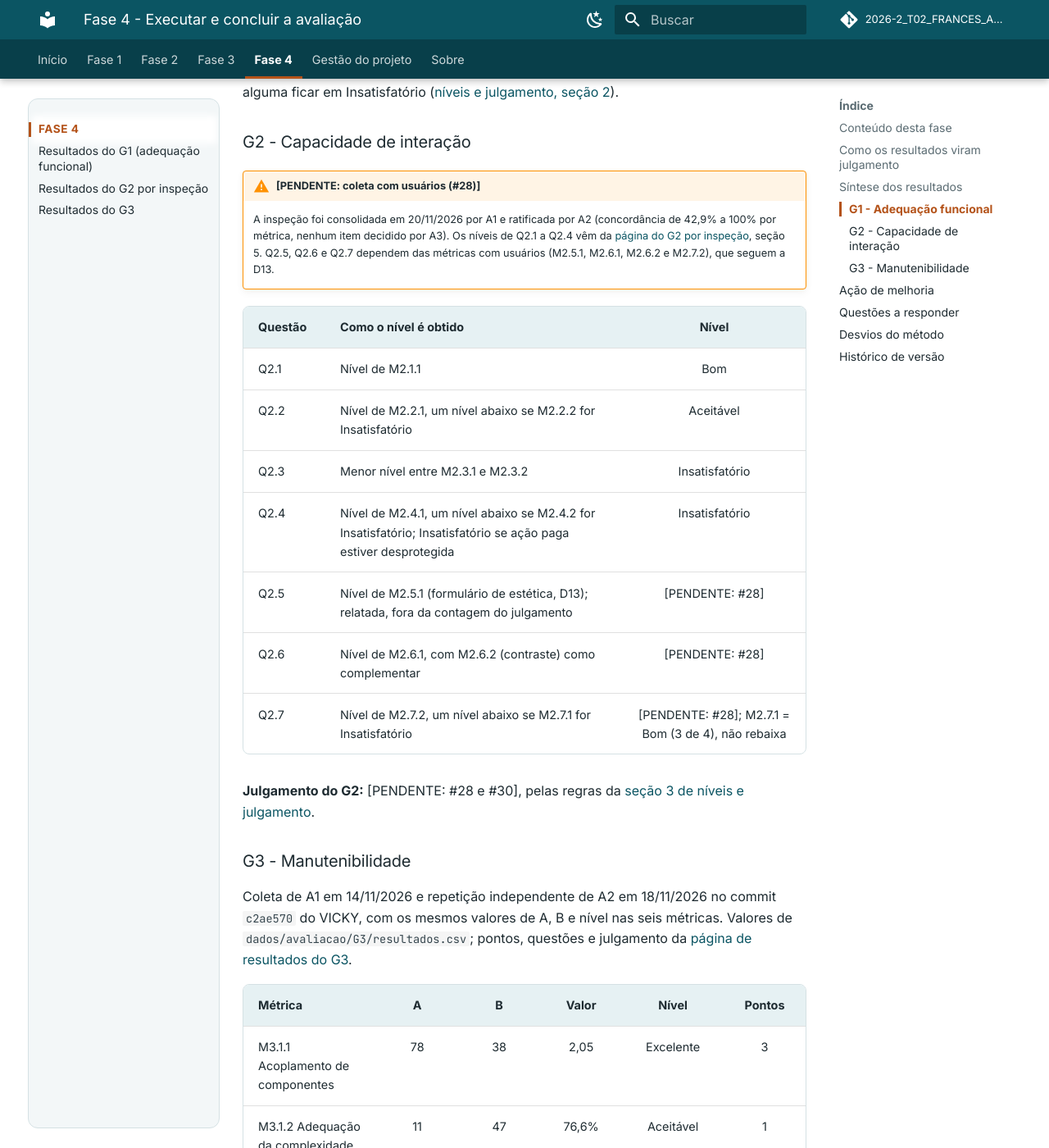
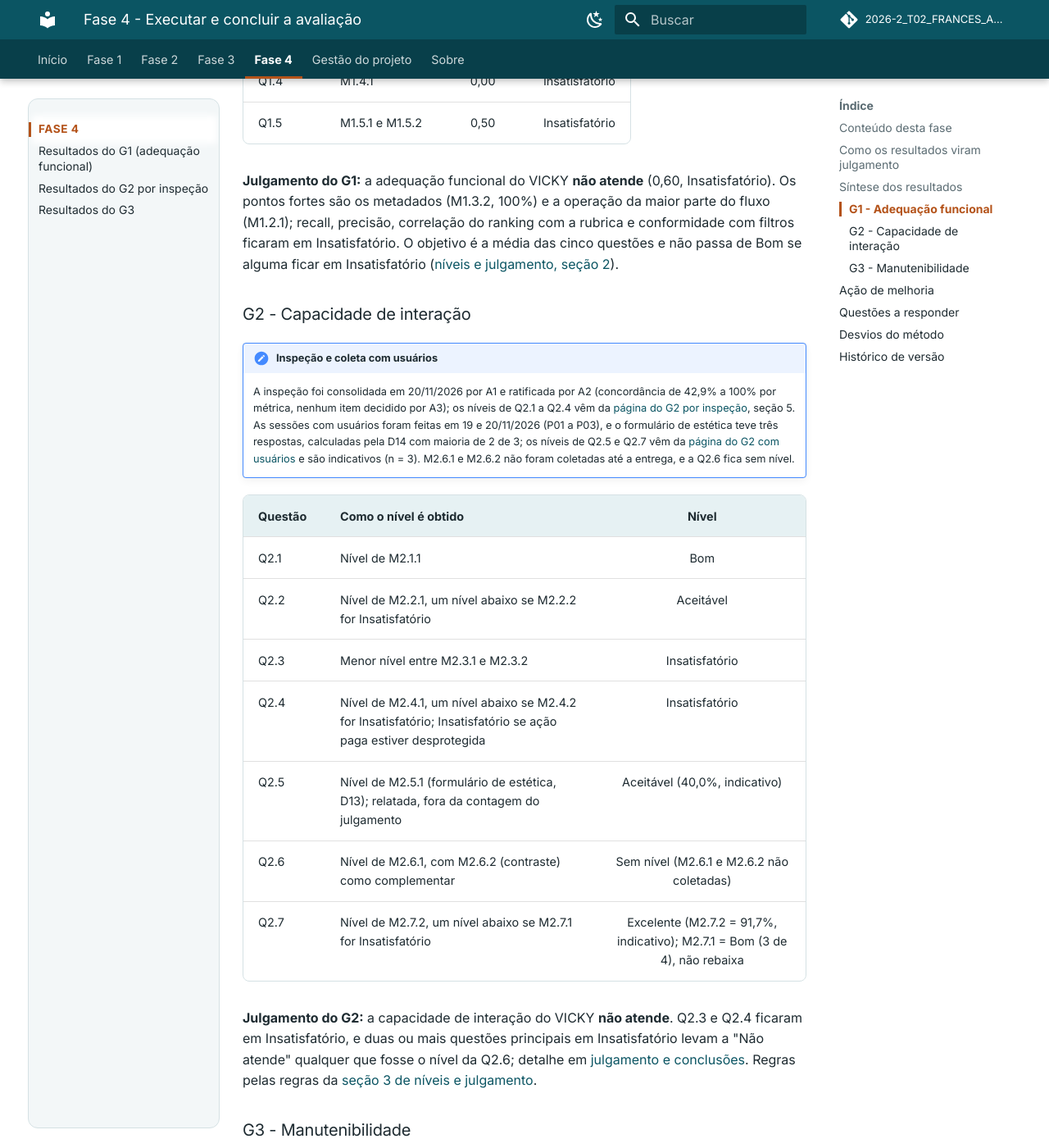
Before and after one commit to FCTE-Qualidade-de-Software-1/2026-2_T02_FRANCES_ALLEN, an MkDocs documentation site: the page built from docs/fase-4/index.md, in a window 1280 px wide and 1400 px high, scrolled down 4630 px. Shown: the whole window at 82% size. Built offline with MkDocs 1.6.1 and Material for MkDocs 9.7.7, drawn with Linux system fonts in a browser that asks for light colours; comment, search, counter and statistics services are not loaded; some of the changed text lies outside the part shown.

Commit message:
Fase 4: G2 com usuários, julgamento do G2, links e desvios na página da fase; rascunho do artigo sai do repositório (revisão da Larissa, #31)

```diff
--- a/docs/fase-4/index.md
+++ b/docs/fase-4/index.md
@@ -1,9 +1,9 @@
 # Fase 4 - Executar e concluir a avaliação
 
-Quarta e última fase do processo de avaliação de produto da família **SQuaRE** (ISO/IEC 25040:2024). Os métodos da [Fase 3](../fase-3/index.md) são executados, as medidas são obtidas, as questões do GQM da [Fase 2](../fase-2/index.md) são respondidas e a qualidade do VICKY é julgada contra os níveis e critérios definidos antes da coleta. A fase fecha com as conclusões e com uma ação de melhoria medida antes e depois.
+Quarta e última fase do processo de avaliação de produto da família **SQuaRE** (ISO/IEC 25040:2024). Os métodos da [Fase 3](../fase-3/index.md) são executados, as medidas são obtidas, as questões do GQM da [Fase 2](../fase-2/index.md) são respondidas e a qualidade do VICKY é julgada contra os níveis e critérios definidos antes da coleta. A fase fecha com as conclusões e com uma ação de melhoria proposta e sua medida de verificação; a medida depois da melhoria não foi feita até a entrega (ver os desvios).
 
-!!! warning "Fase em execução"
-    Coleta de 14 a 20/11/2026 e entrega final em 22/11/2026, conforme o [cronograma](../fase-3/cronograma.md). Cada página abaixo indica o estado da sua coleta. Esta página só mostra valor que já está em arquivo do repositório; o que ainda não foi calculado aparece como **[PENDENTE]**.
+!!! note "Fase concluída na Entrega 2"
+    Coleta de 14 a 20/11/2026 e entrega final em 22/11/2026, conforme o [cronograma](../fase-3/cronograma.md). Esta página só mostra valor que está em arquivo do repositório. O que não foi medido até a entrega está declarado como desvio: M2.6.1 e M2.6.2 (Q2.6 sem nível) e a medida depois da ação de melhoria.
 
 ## Conteúdo desta fase
 
@@ -11,9 +11,9 @@ Quarta e última fase do processo de avaliação de produto da família **SQuaRE
 |--------|----------|-------------|:-----:|----------------------|
 | [Resultados do G1](resultados-g1.md) (adequação funcional) | Triagens T1 a T4, julgamento de A1 e A2, kappa, M1.1.1 a M1.5.2 e respostas de Q1.1 a Q1.5 | Larissa Gomes | #26 | Concluído (PR #36): oito métricas, kappa de T1 a T4 e respostas de Q1.1 a Q1.5 |
 | [Resultados do G2 por inspeção](resultados-g2-inspecao.md) | M2.1.1 a M2.4.2 e M2.7.1, concordância entre avaliadores e respostas das questões | Gabriel Fae | #27 | Concluído (PRs #34 e #37): consolidação de A1 e A2, oito métricas e respostas de Q2.1 a Q2.4 e parte da Q2.7 |
-| Resultados do G2 com usuários | Formulário de estética, sessões remotas, teste com teclado e axe DevTools: M2.5.1, M2.6.1, M2.6.2 e M2.7.2 | João Felipe Oliveira | #28 | Coleta replanejada pela [D13](../gestao/decisoes.md#d13-adaptar-a-coleta-com-usuarios-ao-prazo-da-entrega-2); sessões em andamento em 22/11 |
+| [Resultados do G2 com usuários](resultados-g2-usuarios.md) | Formulário de estética, sessões remotas, teste com teclado e axe DevTools: M2.5.1, M2.6.1, M2.6.2 e M2.7.2 | João Felipe Oliveira e Gabriel Fae | #28 | Sessões em 19 e 20/11/2026 (P01 a P03) e formulário com três respostas (D14); M2.7.2 e M2.5.1 calculadas; M2.6.1 e M2.6.2 não coletadas |
 | [Resultados do G3](resultados-g3.md) (manutenibilidade) e ação de melhoria | M3.1.1 a M3.3.1 na linha de base de 14/11, repetição por A2, julgamento do G3 e candidata de melhoria | Guilherme Moura | #29 | Linha de base, repetição e julgamento concluídos (PR #35); ação de melhoria e medida depois pendentes |
-| Julgamento e conclusões | Julgamento por característica, relação entre as características, ligação com o propósito da Fase 1 e sugestões ao requisitante | Guilherme Maciel | #30 | Primeira versão no repositório (PR #38); falta incorporar o G1 e o G2 com usuários |
+| [Julgamento e conclusões](julgamento-e-conclusoes.md) | Julgamento por característica, relação entre as características, ligação com o propósito da Fase 1 e sugestões ao requisitante | Guilherme Maciel | #30 | Consolidado com G1, G2 e G3 (PRs #38, #40 e #41) |
 
 ## Como os resultados viram julgamento
 
@@ -30,7 +30,7 @@ O caminho de cada número até a conclusão segue as regras da Fase 2, sem mudan
 | Objetivo | Métricas medidas | Perfil das questões | Pontuação do objetivo | Nível | Julgamento do VICKY | Fonte |
 |----------|:----------------:|---------------------|:---------------------:|:-----:|---------------------|-------|
 | G1 - Adequação funcional | 8 de 8 | Q1.1 Insatisfatório (0,00) · Q1.2 Aceitável (1,00) · Q1.3 Aceitável (1,50) · Q1.4 Insatisfatório (0,00) · Q1.5 Insatisfatório (0,50) | 0,60 | Insatisfatório | **Não atende** | [Resultados do G1](resultados-g1.md) |
-| G2 - Capacidade de interação | 8 por inspeção; 4 com usuários [PENDENTE: #28] | Q2.1 Bom · Q2.2 Aceitável · Q2.3 Insatisfatório · Q2.4 Insatisfatório · Q2.5 a Q2.7 [PENDENTE: #28] | [PENDENTE: #28] | [PENDENTE: #28] | [PENDENTE: #30] | [Resultados do G2 por inspeção](resultados-g2-inspecao.md) |
+| G2 - Capacidade de interação | 8 de 8 por inspeção; 2 de 4 com usuários (M2.6.1 e M2.6.2 não coletadas) | Q2.1 Bom · Q2.2 Aceitável · Q2.3 Insatisfatório · Q2.4 Insatisfatório · Q2.5 Aceitável (indicativo) · Q2.6 sem nível · Q2.7 Excelente (indicativo) | - | - | **Não atende** | [Resultados do G2 por inspeção](resultados-g2-inspecao.md) e [com usuários](resultados-g2-usuarios.md) |
 | G3 - Manutenibilidade | 6 de 6 | Q3.1 Bom (2,00) · Q3.2 Aceitável (1,00) · Q3.3 Aceitável (1,00) | 1,33 | Aceitável | **Atende parcialmente** | [Resultados do G3](resultados-g3.md) |
 
 _Tabela 1 - Síntese do julgamento por objetivo. Fonte: elaborada pela equipe a partir das páginas de resultados de cada objetivo._
@@ -66,8 +66,8 @@ Coleta de 17 a 20/11/2026 nos temas T1 a T4, com repetição de T1 e T3 e as exe
 
 ### G2 - Capacidade de interação
 
-!!! warning "[PENDENTE: coleta com usuários (#28)]"
-    A inspeção foi consolidada em 20/11/2026 por A1 e ratificada por A2 (concordância de 42,9% a 100% por métrica, nenhum item decidido por A3). Os níveis de Q2.1 a Q2.4 vêm da [página do G2 por inspeção](resultados-g2-inspecao.md), seção 5. Q2.5, Q2.6 e Q2.7 dependem das métricas com usuários (M2.5.1, M2.6.1, M2.6.2 e M2.7.2), que seguem a D13.
+!!! note "Inspeção e coleta com usuários"
+    A inspeção foi consolidada em 20/11/2026 por A1 e ratificada por A2 (concordância de 42,9% a 100% por métrica, nenhum item decidido por A3); os níveis de Q2.1 a Q2.4 vêm da [página do G2 por inspeção](resultados-g2-inspecao.md), seção 5. As sessões com usuários foram feitas em 19 e 20/11/2026 (P01 a P03), e o formulário de estética teve três respostas, calculadas pela D14 com maioria de 2 de 3; os níveis de Q2.5 e Q2.7 vêm da [página do G2 com usuários](resultados-g2-usuarios.md) e são indicativos (n = 3). M2.6.1 e M2.6.2 não foram coletadas até a entrega, e a Q2.6 fica sem nível.
 
 | Questão | Como o nível é obtido | Nível |
 |---------|-----------------------|:-----:|
@@ -75,11 +75,11 @@ Coleta de 17 a 20/11/2026 nos temas T1 a T4, com repetição de T1 e T3 e as exe
 | Q2.2 | Nível de M2.2.1, um nível abaixo se M2.2.2 for Insatisfatório | Aceitável |
 | Q2.3 | Menor nível entre M2.3.1 e M2.3.2 | Insatisfatório |
 | Q2.4 | Nível de M2.4.1, um nível abaixo se M2.4.2 for Insatisfatório; Insatisfatório se ação paga estiver desprotegida | Insatisfatório |
-| Q2.5 | Nível de M2.5.1 (formulário de estética, D13); relatada, fora da contagem do julgamento | [PENDENTE: #28] |
-| Q2.6 | Nível de M2.6.1, com M2.6.2 (contraste) como complementar | [PENDENTE: #28] |
-| Q2.7 | Nível de M2.7.2, um nível abaixo se M2.7.1 for Insatisfatório | [PENDENTE: #28]; M2.7.1 = Bom (3 de 4), não rebaixa |
+| Q2.5 | Nível de M2.5.1 (formulário de estética, D13); relatada, fora da contagem do julgamento | Aceitável (40,0%, indicativo) |
+| Q2.6 | Nível de M2.6.1, com M2.6.2 (contraste) como complementar | Sem nível (M2.6.1 e M2.6.2 não coletadas) |
+| Q2.7 | Nível de M2.7.2, um nível abaixo se M2.7.1 for Insatisfatório | Excelente (M2.7.2 = 91,7%, indicativo); M2.7.1 = Bom (3 de 4), não rebaixa |
 
-**Julgamento do G2:** [PENDENTE: #28 e #30], pelas regras da [seção 3 de níveis e julgamento](../fase-2/niveis-e-julgamento.md#3-regras-do-g2-capacidade-de-interacao).
+**Julgamento do G2:** a capacidade de interação do VICKY **não atende**. Q2.3 e Q2.4 ficaram em Insatisfatório, e duas ou mais questões principais em Insatisfatório levam a "Não atende" qualquer que fosse o nível da Q2.6; detalhe em [julgamento e conclusões](julgamento-e-conclusoes.md). Regras pelas regras da [seção 3 de níveis e julgamento](../fase-2/niveis-e-julgamento.md#3-regras-do-g2-capacidade-de-interacao).
 
 ### G3 - Manutenibilidade
 
@@ -116,14 +116,15 @@ O principal achado é a concentração da dívida técnica em `src/vicky/pipelin
 | Alvo | `run_full_pipeline` em `src/vicky/pipeline.py`, com `logging` no lugar de `print` ([candidata do G3](resultados-g3.md#7-sugestao-de-acao-de-melhoria-candidata-do-g3)) |
 | Métricas de verificação | M3.1.2, M3.2.3 e M3.3.1, pelo mesmo método do G3 com outro commit (`COMMIT=<hash> coletar.sh`) |
 | Antes | M3.1.2 = 76,6%; M3.2.3 = 0,0%; M3.3.1 = 63,17% (`dados/avaliacao/G3/resultados.csv`) |
-| Depois | [PENDENTE: commit da melhoria e coleta depois (#29)] |
+| Depois | Não medido até a entrega: a ação fica como proposta, com a verificação definida acima (ver os desvios) |
 
 ## Questões a responder
 
 | Objetivo | Questões | Onde a resposta fica |
 |----------|----------|----------------------|
 | G1 - Adequação funcional | Q1.1 a Q1.5 | [Resultados do G1](resultados-g1.md) |
-| G2 - Capacidade de interação | Q2.1 a Q2.7 | [Resultados do G2 por inspeção](resultados-g2-inspecao.md) e com usuários |
+| G2 - Capacidade de interação | Q2.1 a Q2.7 | [Resultados do G2 por inspeção](resultados-g2-inspecao.md) e [com usuários](resultados-g2-usuarios.md) |
+| Julgamento final | G1, G2 e G3 | [Julgamento e conclusões](julgamento-e-conclusoes.md) |
 | G3 - Manutenibilidade | Q3.1 a Q3.3 | [Resultados do G3](resultados-g3.md) |
 
 ## Desvios do método
@@ -132,7 +133,11 @@ Toda diferença entre o que a Fase 3 previu e o que foi executado é registrada
 
 | Data | Método | Desvio | Motivo | Efeito na medida |
 |------|--------|--------|--------|------------------|
-| 19/11/2026 | G2 com usuários | M2.5.1 passa a formulário online assíncrono com cinco respondentes; M2.7.2 passa a sessões remotas com três participantes válidos e regra da maioria ([D13](../gestao/decisoes.md#d13-adaptar-a-coleta-com-usuarios-ao-prazo-da-entrega-2)) | 0 de 5 sessões presenciais realizadas até 18/11, por indisponibilidade dos estudantes recrutados | M2.7.2 apresentada como indicativa (n = 3); ameaças à validade declaradas nos resultados |
+| 19/11/2026 | G2 com usuários | M2.5.1 passa a formulário online assíncrono, planejado com cinco respondentes; M2.7.2 passa a sessões remotas com três participantes válidos e regra da maioria ([D13](../gestao/decisoes.md#d13-adaptar-a-coleta-com-usuarios-ao-prazo-da-entrega-2)) | 0 de 5 sessões presenciais realizadas até 18/11, por indisponibilidade dos estudantes recrutados | M2.7.2 apresentada como indicativa (n = 3); ameaças à validade declaradas nos resultados |
+| 19/11/2026 | G2 com usuários | Ajustes antes da P01: tema do cartão A trocado para "O uso de células-tronco para restauração de tecido", conta da equipe com créditos no lugar de conta nova e nenhuma sessão piloto ([método, seção 2.9](../fase-3/metodo-g2-usuarios.md#29-ajustes-feitos-antes-da-primeira-sessao)) | Preparo das sessões remotas no prazo | Nenhum nos 12 elementos de M2.7.2; a criação de conta (F01) saiu da sessão |
+| 22/11/2026 | G2 com usuários | M2.5.1 calculada com três respostas, e não cinco, com maioria de 2 de 3 ([D14](../gestao/decisoes.md#d14-calcular-m251-com-as-tres-respostas-obtidas)) | Só três respostas ao formulário até a entrega | Resultado indicativo; respondentes já tinham usado o produto na sessão |
+| 22/11/2026 | G2 com usuários | M2.6.1 e M2.6.2 não coletadas | Coleta não concluída até a entrega | Q2.6 sem nível; o julgamento do G2 não muda (Q2.3 e Q2.4 em Insatisfatório) |
+| 22/11/2026 | Ação de melhoria | Medida depois da melhoria não feita | Prazo da Entrega 2 | A ação fica como proposta, com alvo, métricas de verificação e valores antes registrados |
 | 18 e 20/11/2026 | G1 | E1 e E2 sem filtro de tipo de estudo no formulário; a restrição foi escrita no objetivo | O formulário não tem campo de tipo de estudo | M1.5.1 mede o cumprimento da restrição pelo objetivo; com a E2 sem lista, a base é só a E1 (30 itens) |
 | 20/11/2026 | G1 | Amostra de M1.3.2 conferida por código contra o registro oficial do PubMed, sem abrir a página do DOI | Conferência reprodutível dos 40 itens | Metadados e links conferidos por título, autores, ano, periódico e requisição HTTP ao link |
 | 19/11/2026 | G1 | Casamento de título na consulta às fontes de M1.1.2 por similaridade de 0,85 ou mais, limiar que o método não fixava | Relatos sem PMID e títulos em português | Tratado como refinamento de M1.1.2; o valor de similaridade fica em cada linha |
@@ -148,3 +153,4 @@ _Os desvios do G1 vêm da página de resultados do G1; o registro completo está
 | 0.2 | 18/11/2026 | Estrutura da Fase 4: páginas de resultados por objetivo, caminho da medida ao julgamento, questões a responder e registro de desvios | Lucas Avelar | - |
 | 0.3 | 20/11/2026 | Síntese dos resultados: G3 completo, G1 e G2 com marcadores de pendência, ação de melhoria e desvios registrados até 20/11 | Lucas Avelar | - |
 | 0.4 | 22/11/2026 | G1 completo e G2 por inspeção (Q2.1 a Q2.4) na síntese; estado das páginas atualizado | Lucas Avelar | - |
+| 0.5 | 22/11/2026 | G2 com usuários (Q2.5 e Q2.7 indicativos, Q2.6 sem nível) e julgamento do G2 na síntese; links para resultados com usuários e julgamento; desvios do G2 com usuários e da ação de melhoria; revisão da Larissa | Lucas Avelar | Larissa Gomes |
```
Also changed, not shown: rascunhos/artigo-v2-resultados-conclusao.md (deleted, +0 -326 lines).
